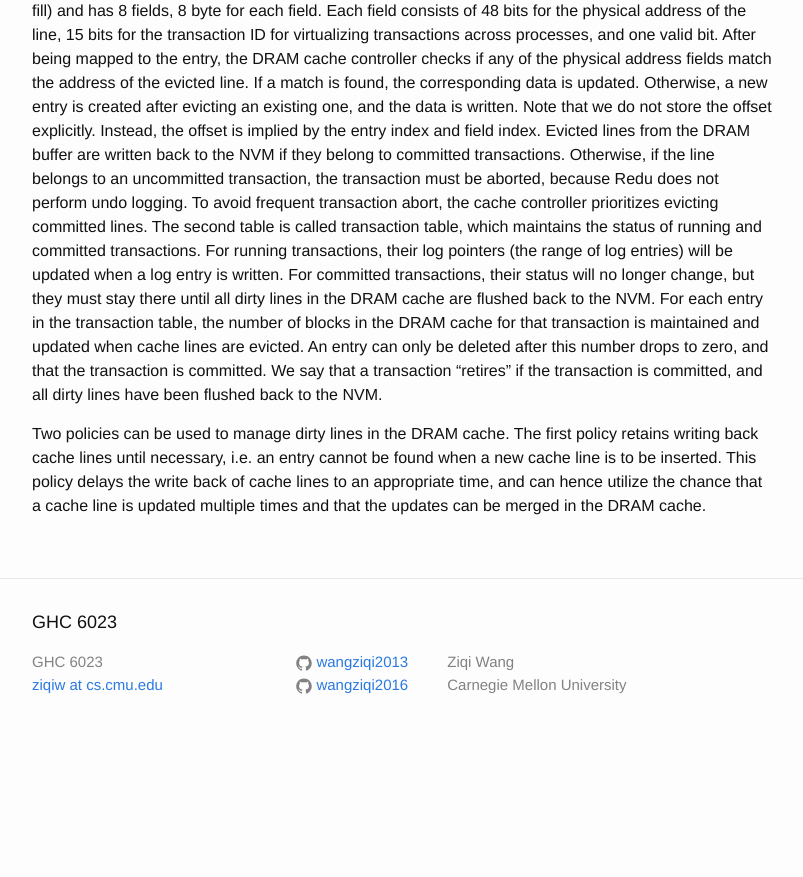
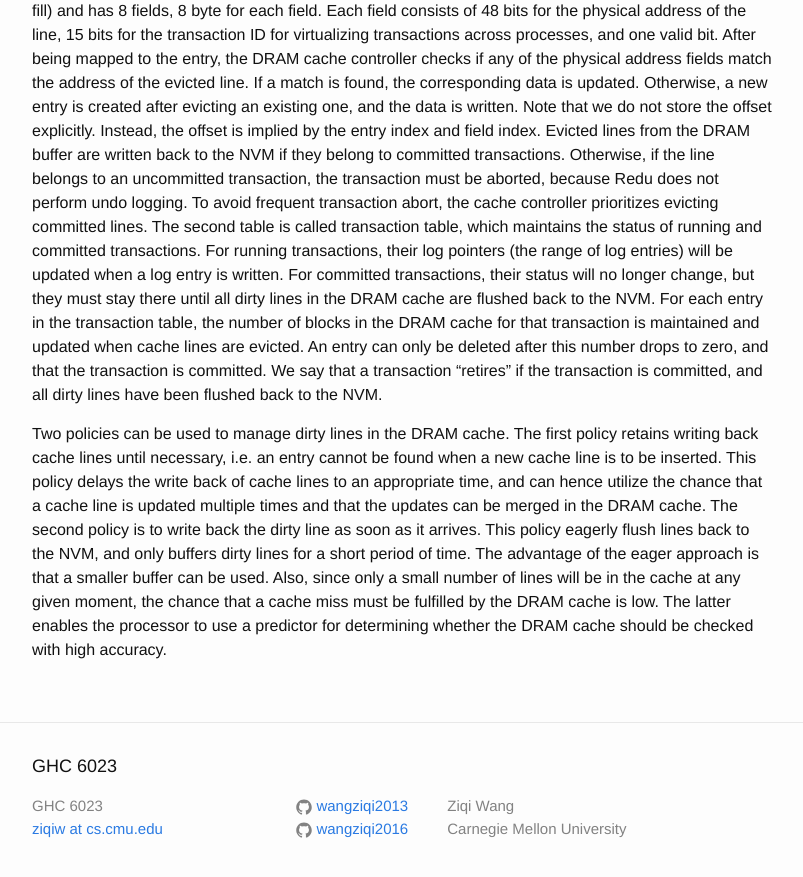
Before and after one commit to wangziqi2013/wangziqi2013.github.io, a Jekyll site: the page built from _posts/2019-01-05-redu.markdown, in a window 1280 px wide and 900 px high, scrolled down 1828 px. Shown: the top 877 px of the window, without its empty margins (238-1041 px from the left). Built offline with Jekyll 4.4.1, drawn with Linux system fonts in a browser that asks for light colours; before the commit the page ends 2584 px from its top, so only the background shows below that.

Commit message:
Adding second policy

```diff
--- a/_posts/2019-01-05-redu.markdown
+++ b/_posts/2019-01-05-redu.markdown
@@ -79,4 +79,8 @@ transaction is committed, and all dirty lines have been flushed back to the NVM.
 Two policies can be used to manage dirty lines in the DRAM cache. The first policy retains writing back cache lines until
 necessary, i.e. an entry cannot be found when a new cache line is to be inserted. This policy delays the write back of
 cache lines to an appropriate time, and can hence utilize the chance that a cache line is updated multiple times and
-that the updates can be merged in the DRAM cache.
+that the updates can be merged in the DRAM cache. The second policy is to write back the dirty line as soon as it arrives.
+This policy eagerly flush lines back to the NVM, and only buffers dirty lines for a short period of time. The advantage
+of the eager approach is that a smaller buffer can be used. Also, since only a small number of lines will be in the cache
+at any given moment, the chance that a cache miss must be fulfilled by the DRAM cache is low. The latter enables the
+processor to use a predictor for determining whether the DRAM cache should be checked with high accuracy.
```
